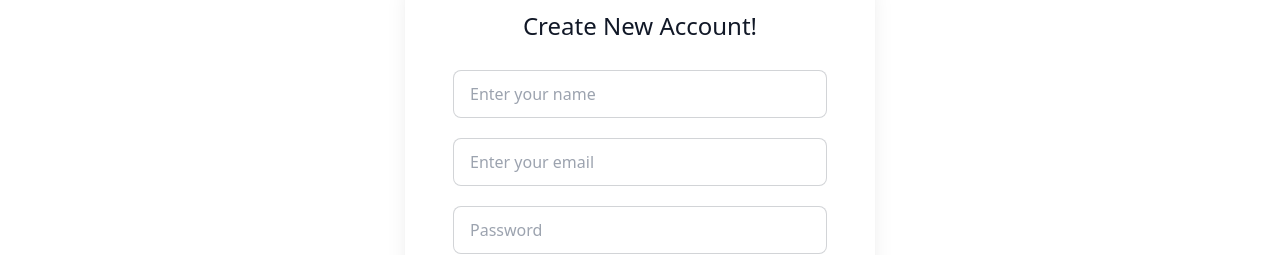
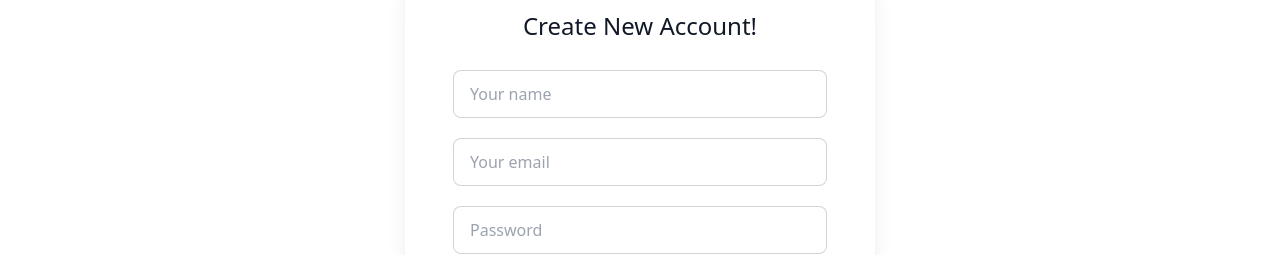
Before and after one commit to rumon5h/creative-agency-client, a React (Create React App) app: page /signup in a window 1280 px wide. Shown: the part 194-449 px from the top of the page. Built offline with nearby package versions, Linux system fonts and the light colour scheme; no server answers.

Commit message:
Login and signUp all done

```diff
--- a/src/components/Login/Login.js
+++ b/src/components/Login/Login.js
@@ -1,9 +1,10 @@
-import React from 'react';
+import React, { useEffect } from 'react';
 import { Link, Navigate, useNavigate } from 'react-router-dom';
 import { useForm } from "react-hook-form";
 import { useSignInWithEmailAndPassword } from 'react-firebase-hooks/auth';
 import auth from '../../firebase.init';
 import Loading from '../Shared/Loading/Loading';
+import { toast } from 'react-toastify';
 
 
 const Login = () => {
@@ -22,9 +23,18 @@ const Login = () => {
         signInWithEmailAndPassword(email, password);
     };
 
+    useEffect(() => {
+        if(error){
+            return toast.error(error.message, {id: 'login-error'});
+        }
+    },[error])
+
+    useEffect( () => {
+
     if(user){
         return navigate('/');
     }
+    },[user, navigate])
 
     if(loading){
         return <Loading></Loading>
--- a/src/components/Signup/Signup.js
+++ b/src/components/Signup/Signup.js
@@ -40,7 +40,15 @@ const Signup = () => {
         if (user) {
           return  navigate('/');
         }
-    },[user, navigate])
+    },[user, navigate]);
+
+
+    useEffect(() =>{
+        if(error || uError){
+            return toast.error((error.message, {id: 'signUp-error'}) || uError.message, {id: 'update-error'});
+        }
+
+    },[error, uError]);
 
     if (loading) {
         return <Loading></Loading>
@@ -54,11 +62,11 @@ const Signup = () => {
                 <form onSubmit={handleSubmit(onSubmit)} >
                     <input
                         {...register("name", { required: true })}
-                        type="text" placeholder="Enter your name" class="mt-5 input input-bordered  w-full max-w-md" />
+                        type="text" placeholder="Your name" class="mt-5 input input-bordered  w-full max-w-md" />
                     {errors.name && <span className='text-red-500 '>Name is required</span>}
                     <input
                         {...register("email", { required: true })}
-                        type="email" placeholder="Enter your email" class="mt-5 input input-bordered  w-full max-w-md" />
+                        type="email" placeholder="Your email" class="mt-5 input input-bordered  w-full max-w-md" />
                     {errors.email && <span className='text-red-500 '>Email is required</span>}
                     <input
                         {...register("password", { required: true })}
@@ -68,6 +76,7 @@ const Signup = () => {
                         {...register("confirmPassword", { required: true })}
                         type="password" placeholder="Confirm password" class="mt-5 input input-bordered  w-full max-w-md" />
                     {errors.confirmPassword && <span className='text-red-500 '>Password is required</span>}
+
                     <input type="submit" className='btn w-full mt-5' value="Sign Up" />
                 </form>
                 <p className='text-md mt-4'>Already have an account? <Link to='/login' className='text-blue-900'>LogIn</Link> </p>
```
